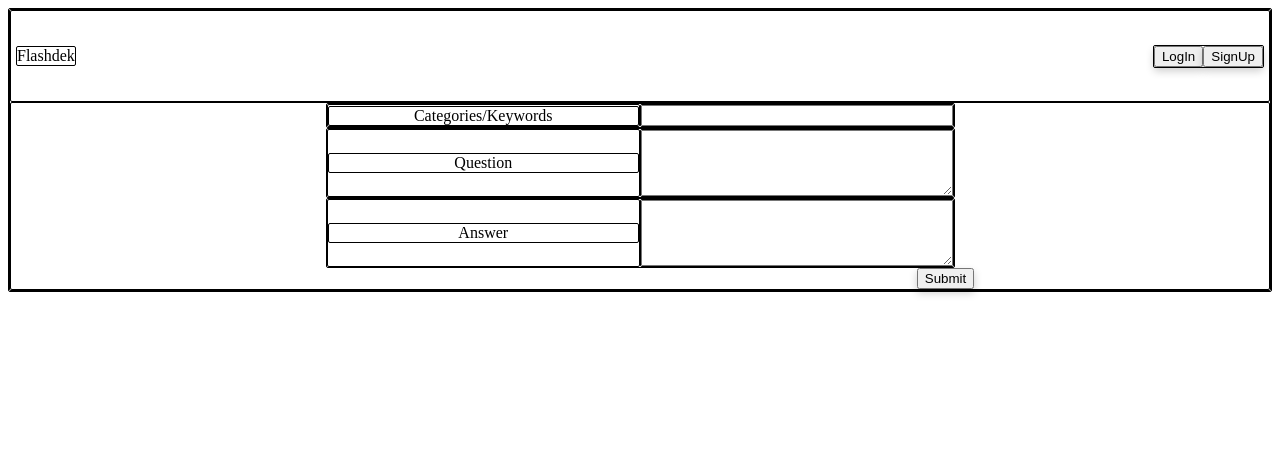
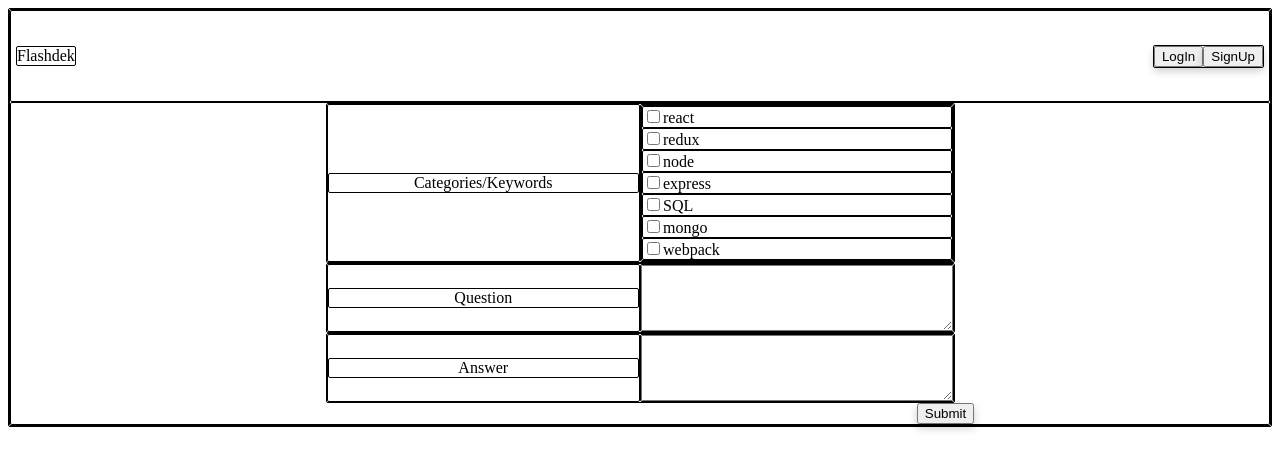
Before and after one commit to Flashdek/Flashdek, a React app: page /add in a window 1280 px wide. Shown: the top 470 px of the page. Built offline with nearby package versions, Linux system fonts and the light colour scheme.

Commit message:
added frontend addquestion functionality fetch request to addquestions to the database
co-authored-by: Garrett Hickman 79604590+grhhhh@users.noreply.github.com
co-authored-by: Robert Maeda rob.maeda3@gmail.com

```diff
--- a/package.json
+++ b/package.json
@@ -24,6 +24,7 @@
     "@babel/preset-react": "^7.16.0",
     "babel-loader": "^8.2.3",
     "concurrently": "^6.4.0",
+    "cors": "^2.8.5",
     "cross-env": "^7.0.3",
     "css-loader": "^6.5.1",
     "html-webpack-plugin": "^5.5.0",
--- a/src/components/AddQuestion.jsx
+++ b/src/components/AddQuestion.jsx
@@ -1,6 +1,79 @@
-import React from 'react';
+import React, { useState, useEffect } from 'react';
 
 const AddQuestion = () => {
+
+  const [ question, setQuestion ] = useState('');
+  const [ answer, setAnswer ] = useState('');
+
+  const technologyTypes = [
+    'react',
+    'redux',
+    'node',
+    'express',
+    'SQL',
+    'mongo',
+    'webpack'
+  ]
+  const [checkedState, setCheckedState] = useState(
+    new Array(technologyTypes.length).fill(false)
+  );
+
+  const techCheckboxes = [];
+
+  const handleChange = (position) => {
+    const updatedCheckedState = checkedState.map((item, index) =>
+    index === position ? !item : item
+    );
+    setCheckedState(updatedCheckedState);
+  };
+
+  for (let i = 0; i < technologyTypes.length; i++) {
+    const tech = technologyTypes[i];
+    techCheckboxes.push(
+      <div>
+        <input type='checkbox' name={tech} index={i} value={tech} onChange={() => handleChange(i)}/>
+        <label for={tech}>{
+
+          tech
+        }</label>
+      </div>
+    )
+  }
+
+  const submitHandler = () => {
+    const arrayToSend = [];
+    for (let i = 0; i < technologyTypes.length; i++) {
+      if (checkedState[i]) {
+        arrayToSend.push(technologyTypes[i]);
+      }
+    }
+
+    console.log('question', question);
+    console.log('answer', answer);
+    console.log('arrayToSend', arrayToSend);
+
+    fetch('http://localhost:3000/api/submitCard', {
+      method: 'POST',
+      headers: {
+        'Content-Type': 'Application/JSON',
+      },
+      body: JSON.stringify({
+        keyword: arrayToSend,
+        question: question,
+        answer: answer
+      })
+    })
+      .then(() => {
+        const updatedCheckedState = checkedState.map((item, index) =>
+          index === position ? !item : item
+          );
+        setCheckedState(updatedCheckedState);
+        setQuestion('');
+        setAnswer('');
+        alert('Your question has been submitted!');
+      })
+  }
+
   return (
     <div id="questionInput">
       <div className="row">
@@ -8,7 +81,9 @@ const AddQuestion = () => {
           <div className="categories">Categories/Keywords</div>
         </div>
         <div className="column">
-          <input></input>
+          <div id='checkboxes'>
+            {techCheckboxes}
+          </div>
         </div>
       </div>
       <div className="row">
@@ -16,7 +91,7 @@ const AddQuestion = () => {
           <div className="question">Question</div>
         </div>
         <div className="column">
-          <textarea rows='4' cols='30'></textarea>
+          <textarea rows='4' cols='30' value={question} onChange={e => setQuestion(e.target.value)}></textarea>
         </div>
       </div>
       <div className="row">
@@ -24,10 +99,10 @@ const AddQuestion = () => {
           <div className="answer">Answer</div>
         </div>
         <div className="column">
-          <textarea rows='4' cols='30'></textarea>
+          <textarea rows='4' cols='30' value={answer} onChange={e => setAnswer(e.target.value)}></textarea>
         </div>
       </div>
-      <button id="submit">Submit</button>
+      <button id="submit" onClick={submitHandler}>Submit</button>
     </div>
   );
 }
```
Also changed, not shown: 2 other files (tests, documents, lock files or other folders).
